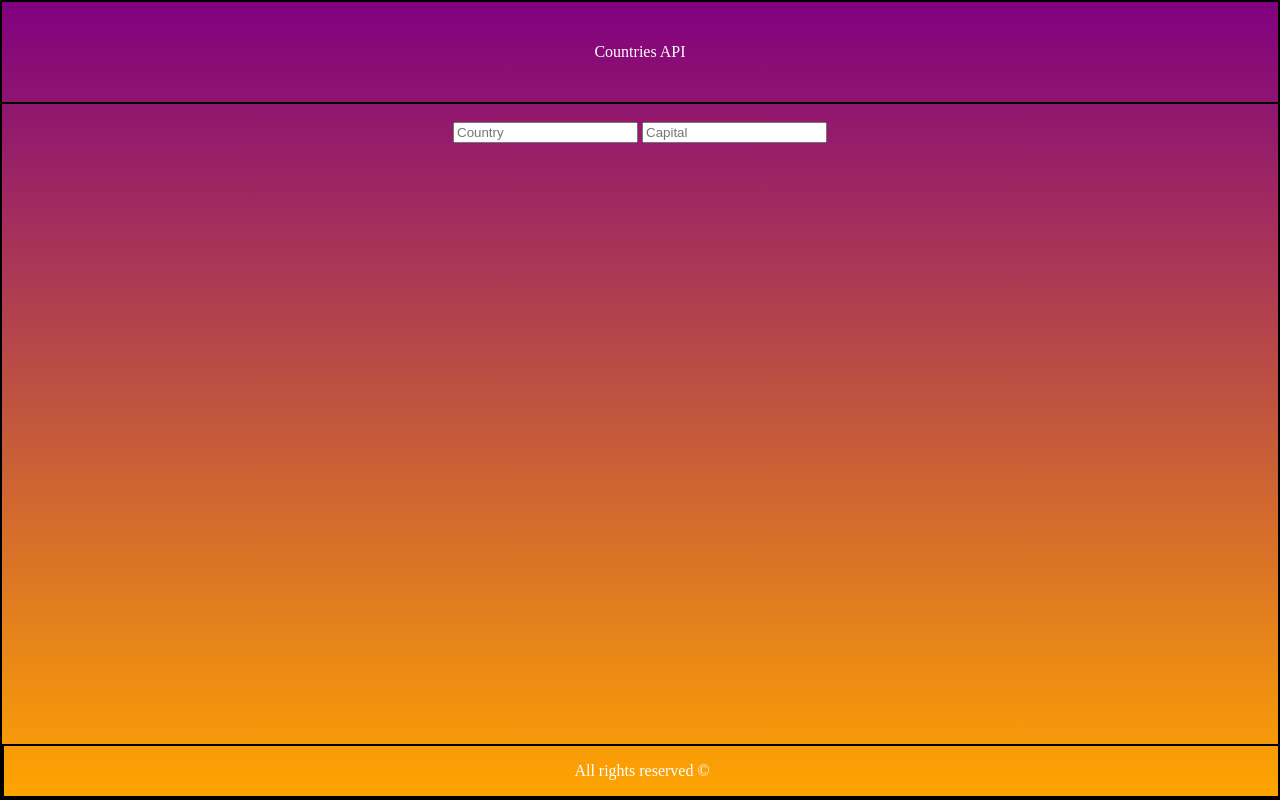
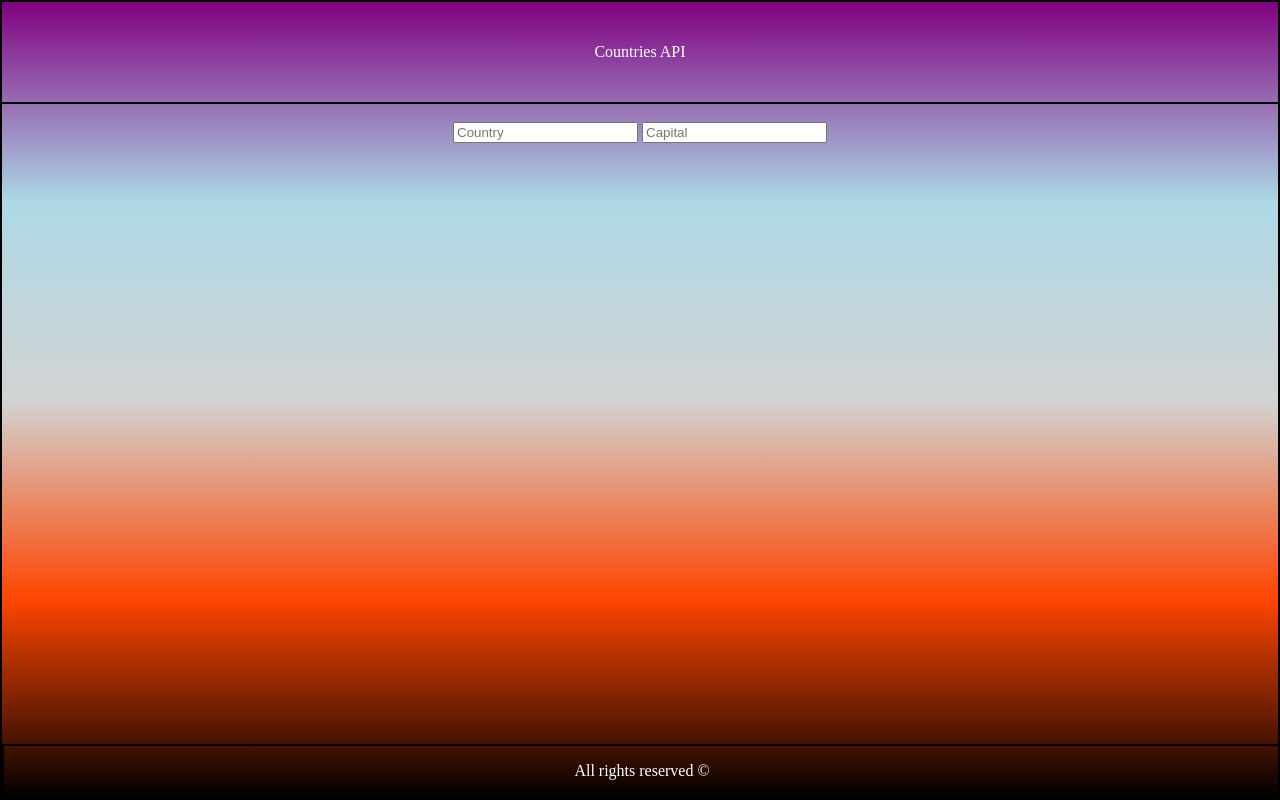
Before and after one commit to Tarekkh92/clock, a PHP site: page / in a window 1280 px wide. Run offline with PHP 8.4, Linux system fonts and the light colour scheme.

Commit message:
make it better

```diff
--- a/site.css
+++ b/site.css
@@ -14,7 +14,7 @@
         position: relative;
         text-align: center;
         border :2px solid black;
-        background-image: linear-gradient(purple,orange);
+        background-image: linear-gradient(purple    ,lightblue,lightgray,orangered,black);
     }
     header{
         height: 100px ;
```
Also changed, not shown: wall-clock.png (added).
